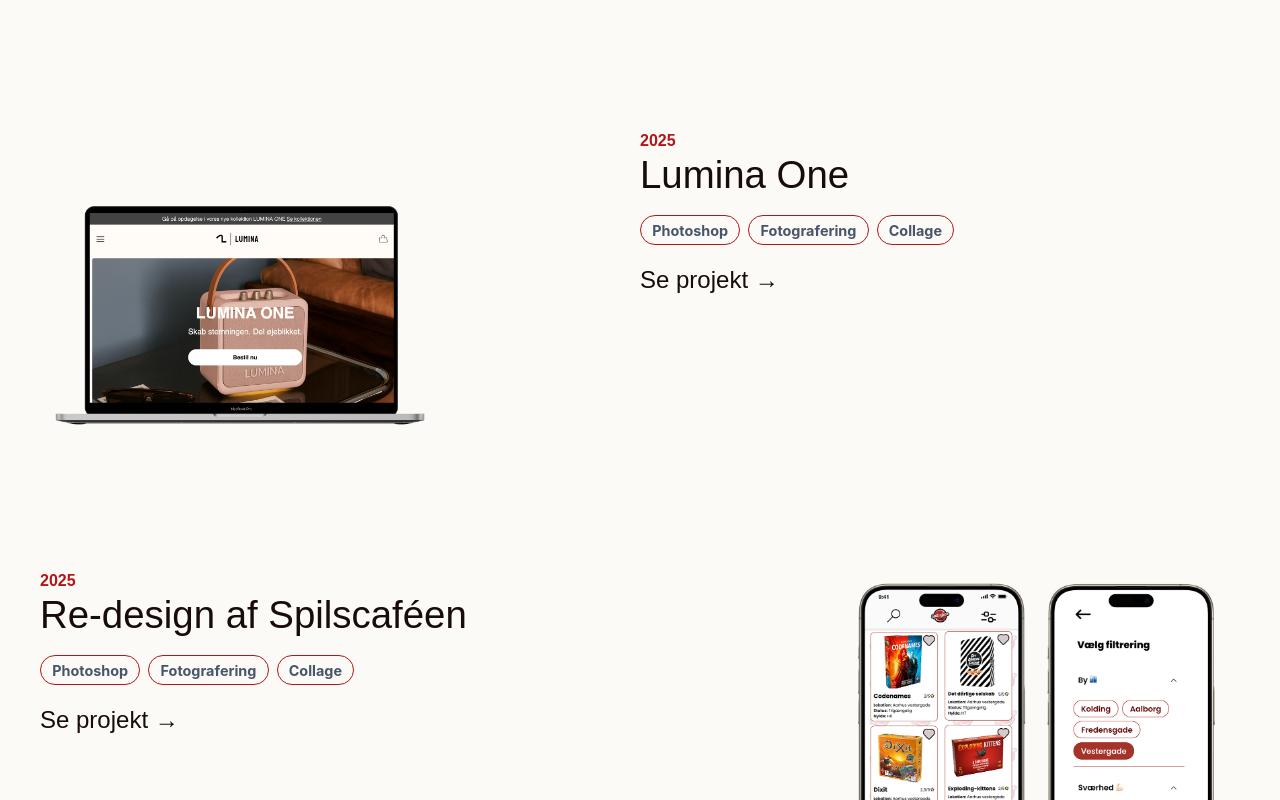
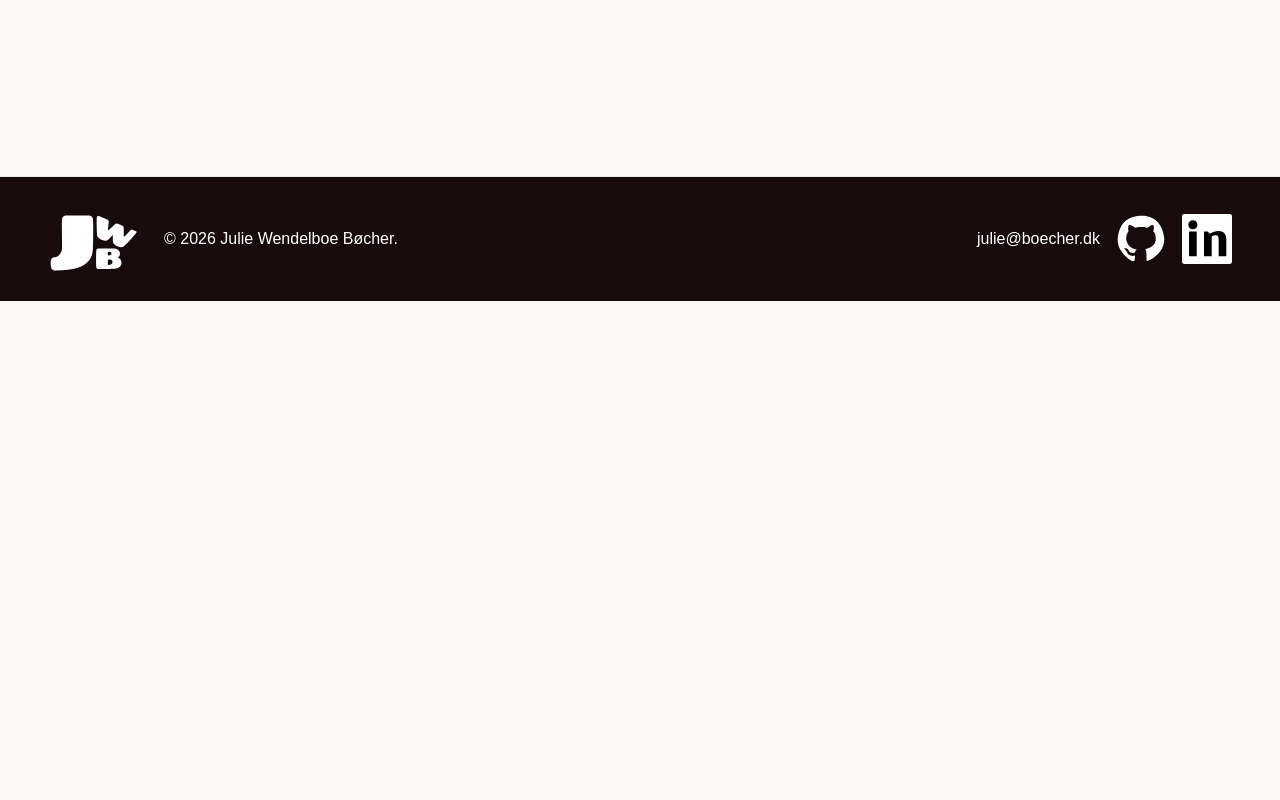
Before and after one commit to juliewboecher/juliewboecher.github.io, a React (Vite) app: page /projects in a window 1280 px wide. Shown: the part 2160-2960 px from the top of the page. After the commit the page ends 2461 px from the top, so only its background shows below. Built offline with nearby package versions, Linux system fonts and the light colour scheme; a web font is replaced by a local one.

Commit message:
fjernet 2 projekter fra json

```diff
--- a/src/data/projects.js
+++ b/src/data/projects.js
@@ -172,104 +172,6 @@
       deliver: "Figma Prototype, Programmering, Finpudsning af løsning.",
     },
   },
-  {
-    slug: "Lumina One",
-    title: "Lumina One",
-    year: "2025",
-    type: "Skole",
-    summary: "En personlig portfolio bygget med React, Vite og GitHub Pages.",
-    description:
-      "Portfolioen viser udvalgte projekter og fungerer som et udgangspunkt for at arbejde med komponenter, routing, styling og deployment.",
-    tags: ["Photoshop", "Fotografering", "Collage"],
-    title2: "Adobe Premiere Pro",
-    description2:
-      "Beskriv hvordan du har brugt Adobe Premiere Pro i projektet.",
-    title3: "Reel",
-    description3: "Beskriv hvordan du har brugt Reel i projektet.",
-    title4: "Flow",
-    description4: "Beskriv hvordan du har brugt Flow i projektet.",
-    title5: "Udvikling",
-    description5: "Beskriv hvordan du har brugt Flow i projektet.",
-    title6: "Resultat",
-    description6: "Beskriv hvordan du har brugt Flow i projektet.",
-    image: `${import.meta.env.BASE_URL}luminamock.png`,
-    image1: `${import.meta.env.BASE_URL}luminamock.png`,
-    image2: `${import.meta.env.BASE_URL}luminalogo.png`,
-    links: [
-      {
-        label: "Live site",
-        href: "https://juliewboecher.github.io/lumina-eksamen-jwb/",
-      },
-      {
-        label: "GitHub repo",
-        href: "https://github.com/juliewboecher/lumina-eksamen-jwb",
-      },
-      {
-        label: "Figma Prototype",
-        href: "https://www.figma.com/proto/tcH789U2WGFVixFzXHccYm/Figma-prototype---JulieWB-eksamen-1.sem?page-id=0%3A1&node-id=1-44&viewport=-2127%2C-150%2C0.13&t=BqT9snU6Vcm1xx9q-1&scaling=min-zoom&content-scaling=fixed",
-      },
-    ],
-    processPhases: {
-      discover: "Brainstorm emne, Undersøgt målgruppe, HMW, Card Sorting.",
-
-      define:
-        "Definere målgruppe, User needs og user stories, Flows, VPC, OOUX, Koncept.",
-
-      develop:
-        "Brugertest af koncept, Lo-fi skitser af layout, Skitser i Figma, Test af Figma skitseret prototype, Heuristisk evaluering.",
-
-      deliver: "Figma Prototype, Programmering, Finpudsning af løsning.",
-    },
-  },
-  {
-    slug: "Spilscafeen",
-    title: "Re-design af Spilscaféen",
-    year: "2025",
-    type: "Skole",
-    summary: "En personlig portfolio bygget med React, Vite og GitHub Pages.",
-    description:
-      "Portfolioen viser udvalgte projekter og fungerer som et udgangspunkt for at arbejde med komponenter, routing, styling og deployment.",
-    tags: ["Photoshop", "Fotografering", "Collage"],
-    title2: "Adobe Premiere Pro",
-    description2:
-      "Beskriv hvordan du har brugt Adobe Premiere Pro i projektet.",
-    title3: "Reel",
-    description3: "Beskriv hvordan du har brugt Reel i projektet.",
-    title4: "Flow",
-    description4: "Beskriv hvordan du har brugt Flow i projektet.",
-    title5: "Udvikling",
-    description5: "Beskriv hvordan du har brugt Flow i projektet.",
-    title6: "Resultat",
-    description6: "Beskriv hvordan du har brugt Flow i projektet.",
-    image: `${import.meta.env.BASE_URL}spilcafemock.png`,
-    image1: `${import.meta.env.BASE_URL}spilcafemock.png`,
-    image2: `${import.meta.env.BASE_URL}spilcafeen.png`,
-    links: [
-      {
-        label: "Live site",
-        href: "https://ludwigvalentin.github.io/Demoged/",
-      },
-      {
-        label: "GitHub repo",
-        href: "https://github.com/Ludwigvalentin/Demoged",
-      },
-      {
-        label: "Figma Prototype",
-        href: "https://www.figma.com/proto/loTtGbDGOBfRvKvSvGaWHK/Spilcafeen-prototype?node-id=398-2526&viewport=-2139%2C112%2C0.11&t=olDpTT2VGuDKwcGs-1&scaling=scale-down&content-scaling=fixed&starting-point-node-id=355%3A5312&page-id=2%3A4023",
-      },
-    ],
-    processPhases: {
-      discover: "Brainstorm emne, Undersøgt målgruppe, HMW, Card Sorting.",
-
-      define:
-        "Definere målgruppe, User needs og user stories, Flows, VPC, OOUX, Koncept.",
-
-      develop:
-        "Brugertest af koncept, Lo-fi skitser af layout, Skitser i Figma, Test af Figma skitseret prototype, Heuristisk evaluering.",
-
-      deliver: "Figma Prototype, Programmering, Finpudsning af løsning.",
-    },
-  },
 ];
 
 export default projects;
```
